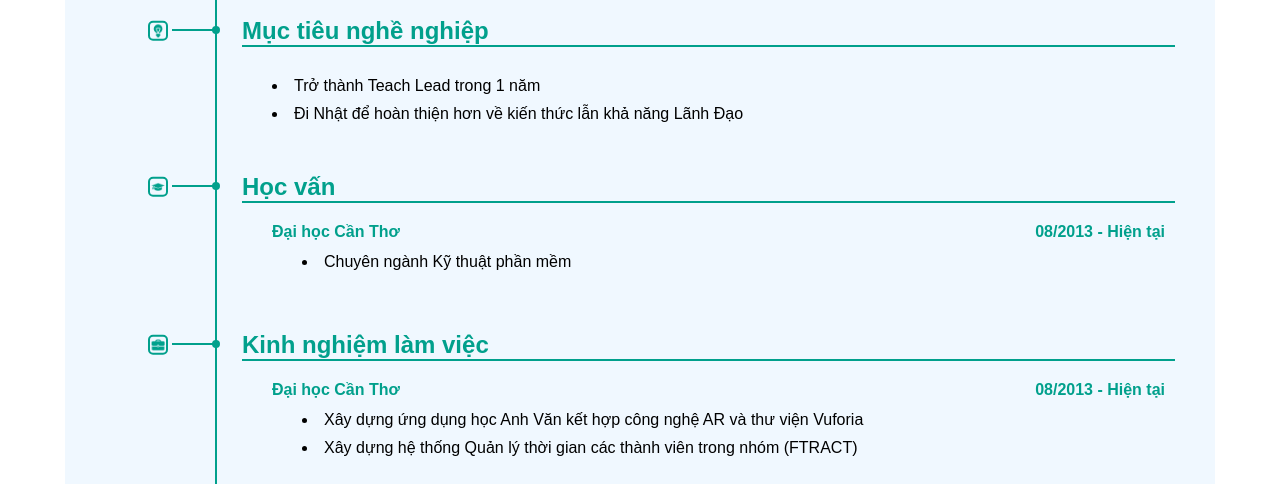
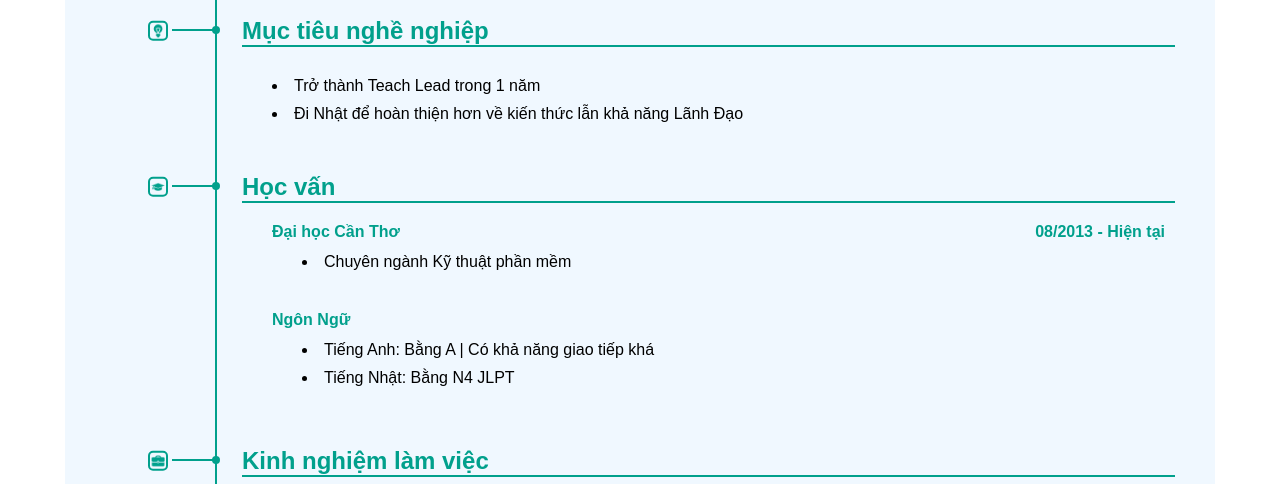
Before and after one commit to Tamb1304723/tamlh, a plain HTML site: page index.html in a window 1280 px wide. Shown: the part 258-742 px from the top of the page. Drawn offline with Linux system fonts and the light colour scheme.

Commit message:
no message

```diff
--- a/index.html
+++ b/index.html
@@ -206,6 +206,18 @@
                </div>
                <!-- <p></p> -->
             </div>
+            <div class="item-content">
+               <div class="title">
+                  <div class="col left">
+                     Ngôn Ngữ
+                  </div>
+               </div>
+               <div class="item-content">
+                  <li>Tiếng Anh: Bằng A | Có khả năng giao tiếp khá</li>
+                  <li>Tiếng Nhật: Bằng N4 JLPT</li>
+               </div>
+               <!-- <p></p> -->
+            </div>
          </div>
          <div class="items">
             <div class="wrapper-icon">
```
